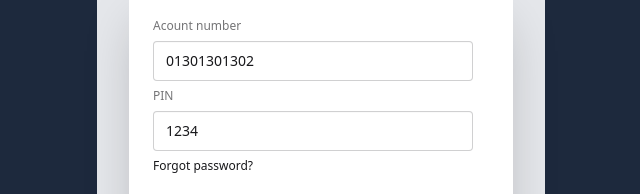
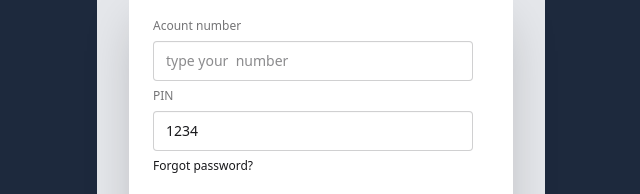
Before and after one commit to smnahidweb/payoo-banking-app, a plain HTML site: page assets/index.html in a window 1280 px wide. Shown: the part 216-410 px from the top of the page, 319-959 px from the left. Drawn offline with nearby package versions, Linux system fonts and the light colour scheme.

```diff
--- a/assets/index.html
+++ b/assets/index.html
@@ -25,7 +25,7 @@
         <form class="card-body">
           <fieldset class="fieldset">
             <label class="fieldset-label">Acount number</label>
-            <input value="01301301302" id="Account-number" type="number" maxlength="11" class="input" placeholder="type your  number" required/>
+            <input value="" id="Account-number" type="number" maxlength="11" class="input" placeholder="type your  number" required/>
             <label class="fieldset-label">PIN</label>
             <input value="1234" id="pin"  type="text" class="input" placeholder="type your PIN"  required/>
             <div><a class="link link-hover">Forgot password?</a></div>
```
